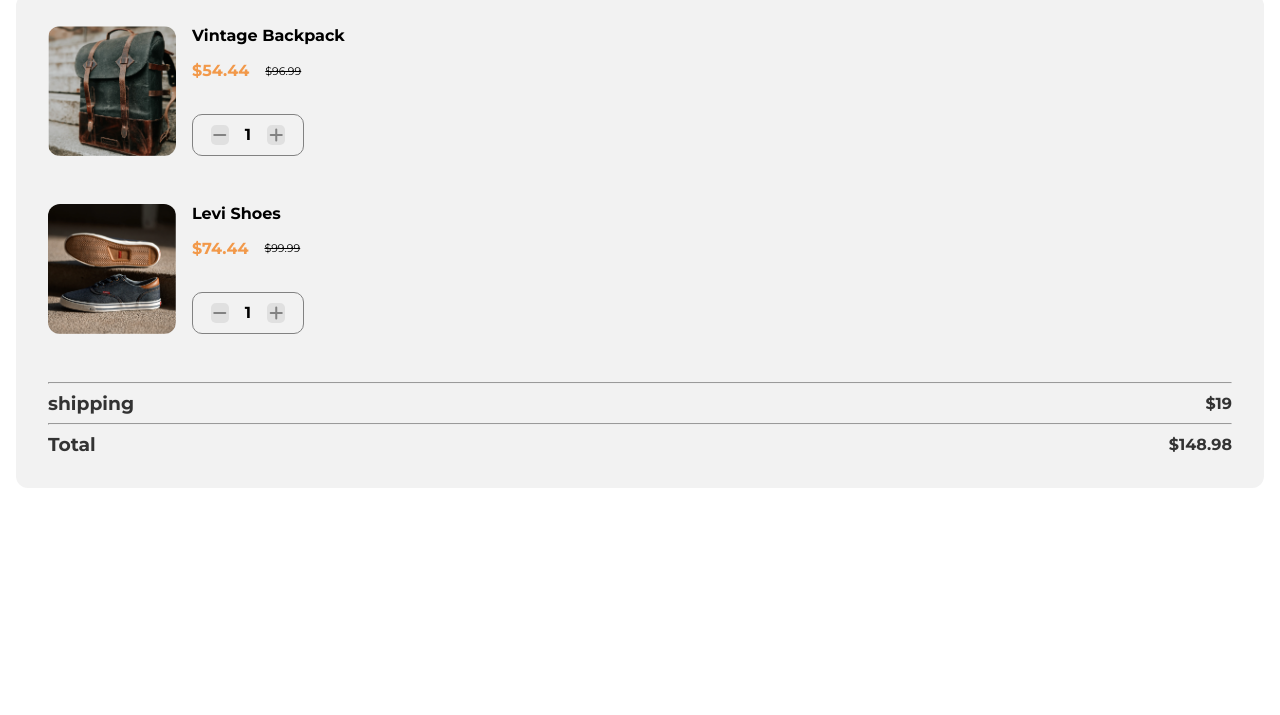
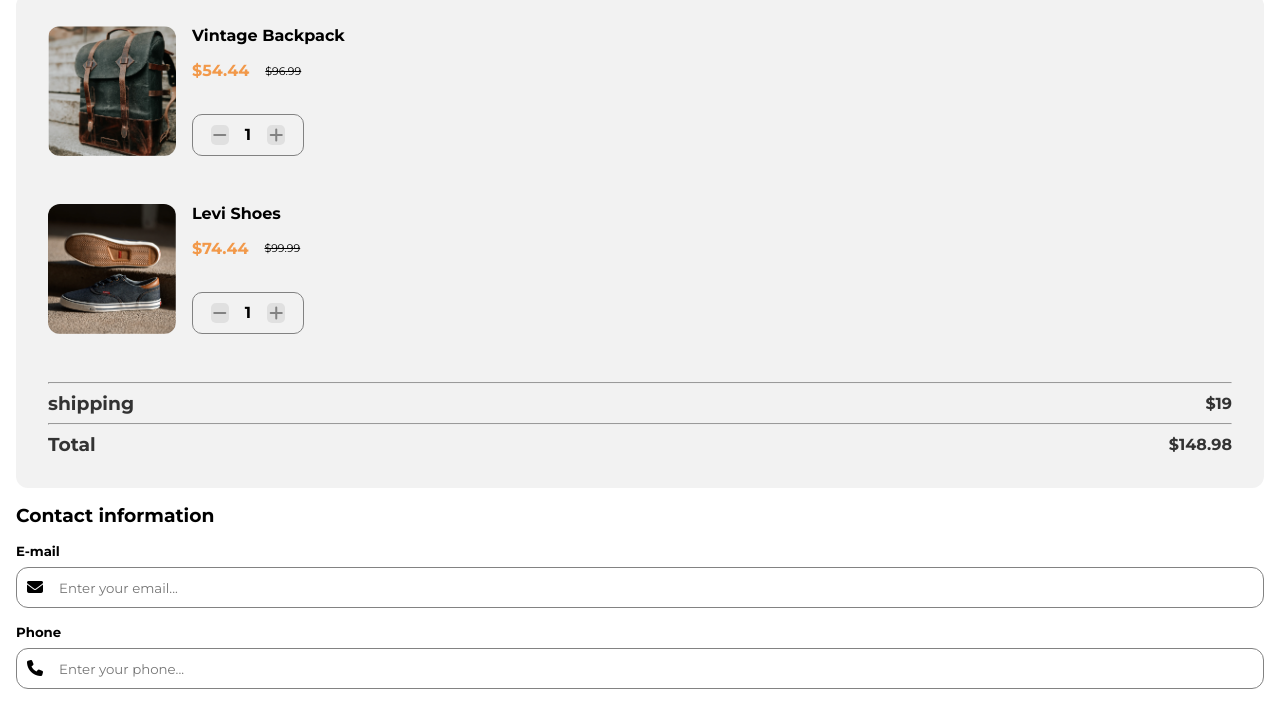
Before and after one commit to WadieBenabdouh/checkout-page, a website built with Parcel: page src/index.html in a window 1280 px wide. Shown: the part 85-800 px from the top of the page. Built offline with nearby package versions, Linux system fonts and the light colour scheme.

Commit message:
wet commit

```diff
--- a/src/index.html
+++ b/src/index.html
@@ -78,11 +78,36 @@
         </div>
     </div>
 
-    <div class="user-input">
+    <form action="">
+        <h3>Contact information</h3>
         <div class="contact">
 
+                <!-- Email -->
+            <div class="email"> <!--flex-row outline-->
+                <h5>E-mail</h5>
+
+                <div class="email-field">
+                    <i class="fa-solid fa-envelope"></i>
+                    <label for="email">
+                        <input type="email" id="email" placeholder="Enter your email...">
+                    </label>
+                </div>
+            </div>
+
+                <!-- PHONE -->
+            <div class="phone"> <!--flex-row outline-->
+                <h5>Phone</h5>
+
+                <div class="phone-field">
+                    <i class="fa-solid fa-phone"></i>
+                    <label for="phone">
+                        <input type="text" id="phone" placeholder="Enter your phone...">
+                    </label>
+                </div>
+
+            </div>
         </div>
-    </div>
+    </form>
 </body>
 
 </html>
--- a/src/scss/main.scss
+++ b/src/scss/main.scss
@@ -1,13 +1,14 @@
 //FONT FAMILY
-  @import url('https://fonts.googleapis.com/css2?family=Montserrat:ital,wght@0,400;0,700;1,400;1,700&display=swap');
+@import url('https://fonts.googleapis.com/css2?family=Montserrat:ital,wght@0,400;0,700;1,400;1,700&display=swap');
 
-*{
+* {
 
-    margin:0;
-    padding:0;
+    margin: 0;
+    padding: 0;
     box-sizing: border-box;
     font-family: 'Montserrat', sans-serif;
 }
+
 body {
     display: flex;
     flex-direction: column;
@@ -28,7 +29,8 @@ body {
         display: flex;
         gap: 1em;
 
-        .item-img { //image
+        .item-img {
+            //image
             max-width: 8em;
             border-radius: 12px;
         }
@@ -57,12 +59,12 @@ body {
                     align-items: center;
 
 
-                    >:nth-child(1){
+                    >:nth-child(1) {
                         color: #F2994A;
                         font-weight: bold;
                     }
 
-                    >:nth-child(2){
+                    >:nth-child(2) {
                         font-size: 11px;
                     }
                 }
@@ -86,7 +88,7 @@ body {
                 cursor: pointer;
             }
 
-            p{
+            p {
                 font-weight: bold;
             }
         }
@@ -102,7 +104,8 @@ body {
             color: #BDBDBD;
         }
 
-        .shipping, .total {
+        .shipping,
+        .total {
             display: flex;
             justify-content: space-between;
             align-items: center;
@@ -114,3 +117,41 @@ body {
         }
     }
 }
+
+form {
+    display: flex;
+    flex-direction: column;
+    gap: 1em;
+
+    .contact {
+        display: flex;
+        flex-direction: column;
+        gap: 1em;
+        // outline: 1px solid green;
+
+        .email, .phone {
+            display: flex;
+            flex-direction: column;
+            gap: 0.5em;
+
+            .email-field, .phone-field {
+                display: flex;
+                align-items: center;
+                gap: 1em;
+                border: 1px solid #828282;
+                border-radius: 12px;
+                padding: 10px;
+
+                label {
+                    width: 100%;
+                    input{
+                        // width: 100%;
+                        // outline: #f55207 solid 1px;
+                        width: 100%;
+                        border: none;
+                    }
+                }
+            }
+        }
+    }
+}
```
Also changed, not shown: dist/index.html, 3 other files.
